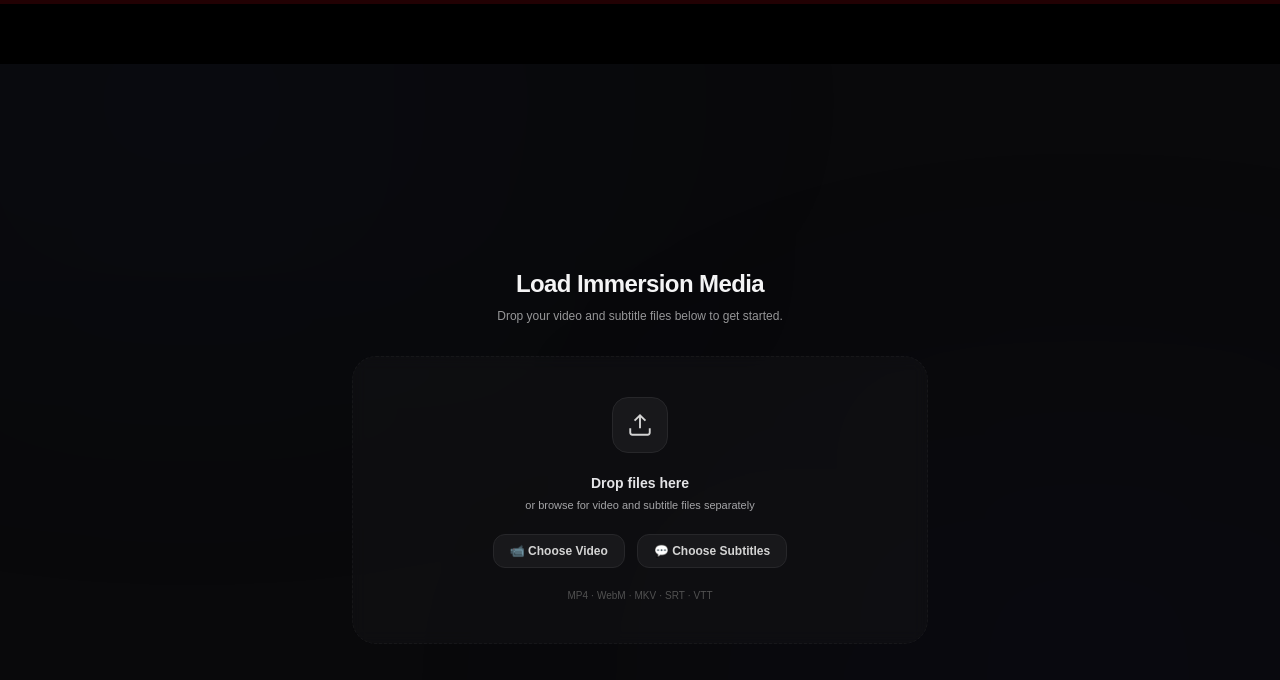
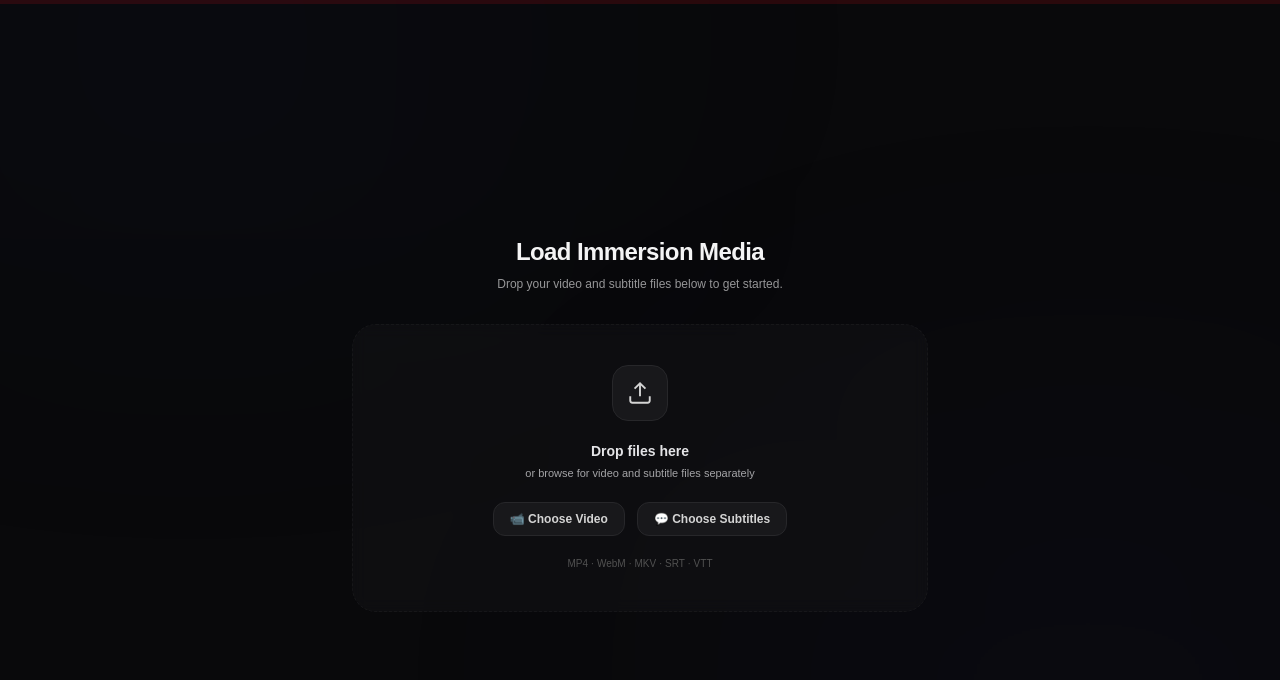
Before and after one commit to JanLancelot/japan-os, a Next.js app: page /video-player in a window 1280 px wide. Shown: the top 680 px of the page. Built offline with nearby package versions, Linux system fonts and the light colour scheme; a web font is replaced by a local one.

Commit message:
Fix subtitle repositioning

```diff
--- a/src/components/NetflixWrapper.tsx
+++ b/src/components/NetflixWrapper.tsx
@@ -358,7 +358,7 @@ export function NetflixWrapper({ children }: { children: React.ReactNode }) {
       </header>
 
       {/* Main Page Content */}
-      <div className={`flex-1 flex flex-col ${isLandingPage ? "" : "pt-16"}`}>
+      <div className={`flex-1 flex flex-col ${isLandingPage || pathname === "/video-player" ? "h-screen w-screen overflow-hidden" : "pt-16"}`}>
         {children}
       </div>
 
--- a/src/features/video-player/components/VideoPlayerDashboard.tsx
+++ b/src/features/video-player/components/VideoPlayerDashboard.tsx
@@ -827,7 +827,7 @@ export function VideoPlayerDashboard() {
             onMouseEnter={handleSubtitlesMouseEnter}
             onMouseLeave={handleSubtitlesMouseLeave}
             className={`absolute left-1/2 -translate-x-1/2 w-full max-w-[85%] text-center px-4 py-2 pointer-events-auto select-text z-20 transition-all duration-500 ease-in-out ${
-              showControls ? "bottom-[22%]" : "bottom-[8%]"
+              showControls ? "bottom-[35%] md:bottom-[32%]" : "bottom-[8%]"
             }`}
           >
             <div
```
